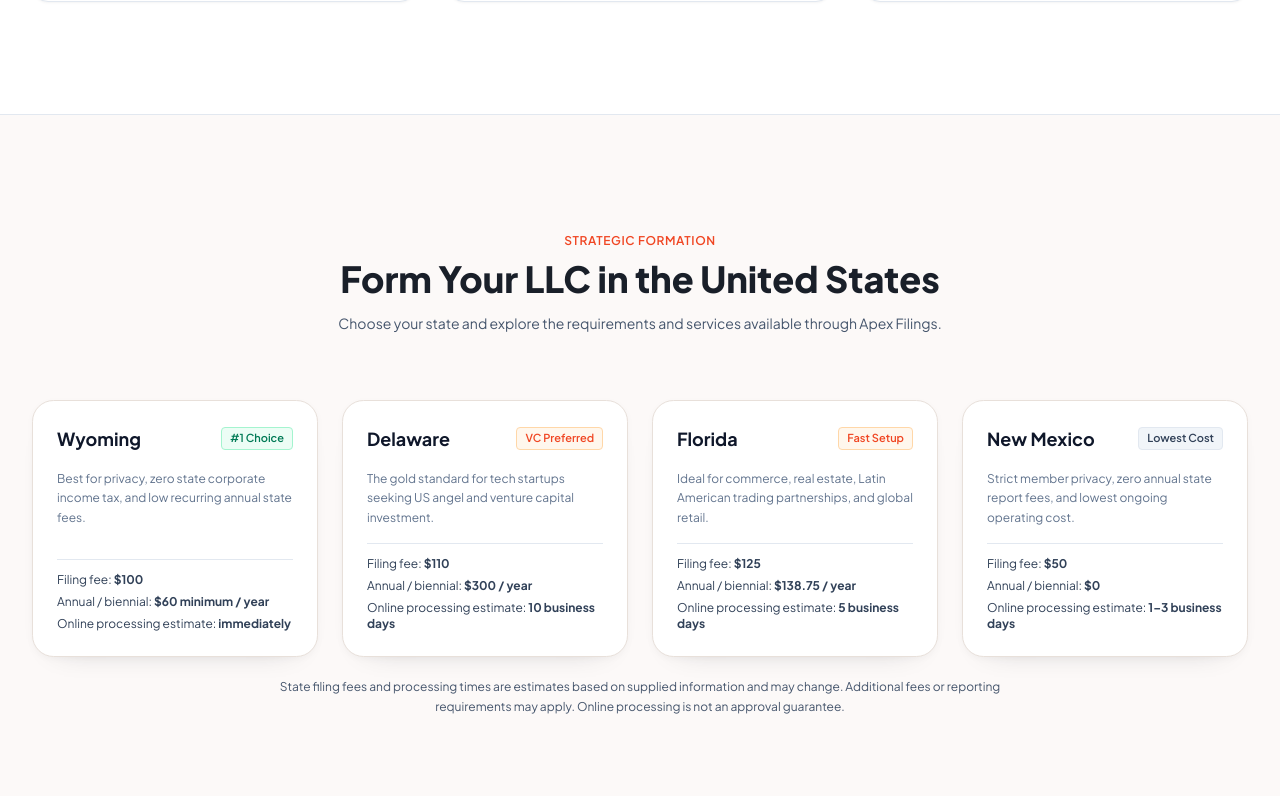
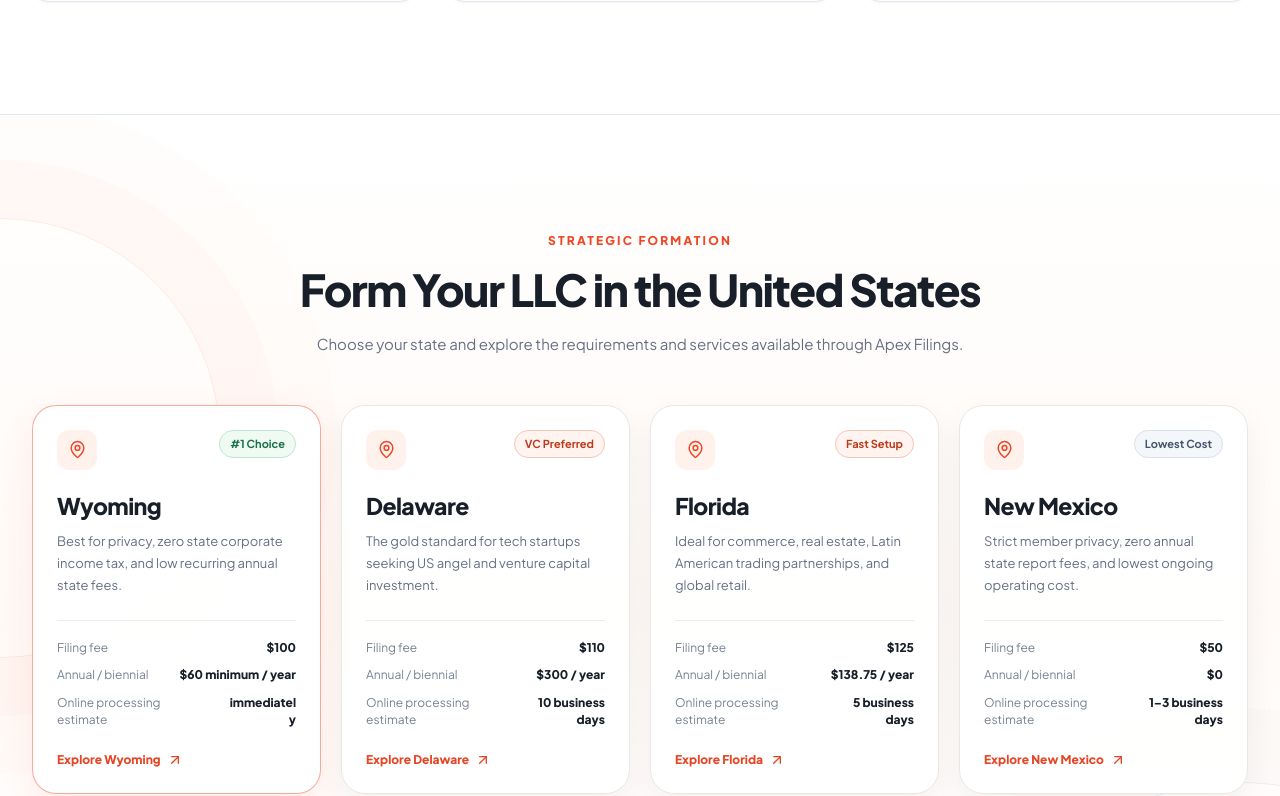
Before and after one commit to oqashakhan/apexfilings, a React (Vite) app: page / in a window 1280 px wide. Shown: the part 9896-10692 px from the top of the page. Built offline with nearby package versions, Linux system fonts and the light colour scheme; no server answers.

Commit message:
footer added

```diff
--- /dev/null
+++ b/src/components/sections/TopStatesSection.css
@@ -0,0 +1,80 @@
+.top-states-section {
+  position: relative;
+  isolation: isolate;
+  overflow: hidden;
+  padding: clamp(80px, 8vw, 112px) 0;
+  background: linear-gradient(180deg, #fff 0%, #fffaf7 58%, #fff 100%);
+}
+
+.top-states-decor,
+.top-states-decor::before,
+.top-states-decor::after { position: absolute; pointer-events: none; }
+.top-states-decor { inset: 0; z-index: -1; overflow: hidden; }
+.top-states-decor::before {
+  content: '';
+  width: 440px;
+  height: 440px;
+  left: -220px;
+  top: 12%;
+  border: 1px solid rgba(240, 70, 35, .11);
+  border-radius: 50%;
+  box-shadow: 0 0 0 58px rgba(240, 70, 35, .018), 0 0 0 116px rgba(240, 70, 35, .012);
+}
+.top-states-decor::after {
+  content: '';
+  width: 540px;
+  height: 540px;
+  right: -230px;
+  bottom: -350px;
+  border: 1px solid rgba(25, 31, 41, .07);
+  border-radius: 50%;
+  box-shadow: 0 0 0 74px rgba(25, 31, 41, .012);
+}
+
+.top-states-container { position: relative; width: min(100% - 32px, 1280px); margin: 0 auto; }
+.top-states-intro { max-width: 700px; margin: 0 auto 48px; text-align: center; }
+.top-states-eyebrow { color: #f04623; font-size: 12px; font-weight: 800; letter-spacing: .18em; text-transform: uppercase; }
+.top-states-intro h2 { margin: 13px 0 0; color: #191f29; font-size: clamp(30px, 3.5vw, 44px); font-weight: 800; letter-spacing: -.035em; line-height: 1.15; }
+.top-states-intro p { margin: 16px auto 0; color: #667085; font-size: 15px; line-height: 1.7; }
+.top-states-grid { display: grid; grid-template-columns: repeat(4, minmax(0, 1fr)); gap: 20px; }
+
+.top-state-card {
+  display: flex;
+  min-width: 0;
+  min-height: 380px;
+  flex-direction: column;
+  align-items: stretch;
+  padding: 24px;
+  border: 1px solid #e8e7e6;
+  border-radius: 24px;
+  background: rgba(255, 255, 255, .94);
+  box-shadow: 0 10px 32px rgba(25, 31, 41, .055);
+  color: #191f29;
+  text-align: left;
+  cursor: pointer;
+  transition: transform 240ms ease, border-color 240ms ease, box-shadow 240ms ease;
+}
+.top-state-card:hover { transform: translateY(-4px); border-color: #f2b19f; box-shadow: 0 20px 42px rgba(25, 31, 41, .095); }
+.top-state-card:focus-visible { outline: 3px solid #f04623; outline-offset: 4px; }
+.top-state-card--featured { border-color: rgba(240, 70, 35, .45); box-shadow: 0 12px 36px rgba(240, 70, 35, .09); }
+.top-state-card__top { display: flex; min-height: 42px; align-items: flex-start; justify-content: space-between; gap: 8px; }
+.top-state-card__icon { display: grid; width: 40px; height: 40px; flex: none; place-items: center; border-radius: 12px; background: #fff2ed; color: #f04623; }
+.top-state-card__badge { display: inline-flex; max-width: 100%; min-height: 28px; align-items: center; padding: 4px 10px; border: 1px solid #f5c6b8; border-radius: 999px; background: #fff4f0; color: #bd391b; font-size: 11px; font-weight: 700; line-height: 1.25; white-space: nowrap; }
+.top-state-card--emerald .top-state-card__badge { border-color: #bde7d3; background: #effaf3; color: #177047; }
+.top-state-card--slate .top-state-card__badge { border-color: #d8e1ea; background: #f3f6fa; color: #475569; }
+.top-state-card__name { display: block; margin-top: 20px; font-size: 23px; font-weight: 800; letter-spacing: -.025em; line-height: 1.2; }
+.top-state-card__description { display: block; min-height: 69px; margin-top: 10px; color: #667085; font-size: 13px; line-height: 1.7; }
+.top-state-card__details { display: grid; gap: 11px; margin-top: 21px; padding-top: 19px; border-top: 1px solid #ecebed; }
+.top-state-card__detail { display: flex; align-items: baseline; justify-content: space-between; gap: 12px; font-size: 12px; line-height: 1.4; }
+.top-state-card__detail > span { color: #778291; }
+.top-state-card__detail strong { max-width: 58%; color: #191f29; font-size: 12px; font-weight: 750; text-align: right; overflow-wrap: anywhere; }
+.top-state-card__action { display: flex; align-items: center; gap: 6px; margin-top: auto; padding-top: 22px; color: #e64625; font-size: 12px; font-weight: 800; }
+.top-state-card__action svg { transition: transform 240ms ease; }
+.top-state-card:hover .top-state-card__action svg { transform: translate(2px, -2px); }
+.top-states-notice { max-width: 750px; margin: 28px auto 0; color: #7a8492; font-size: 12px; line-height: 1.6; text-align: center; }
+
+@media (min-width: 640px) { .top-states-container { width: min(100% - 48px, 1280px); } }
+@media (min-width: 1024px) { .top-states-container { width: min(100% - 64px, 1280px); } }
+@media (max-width: 1023px) { .top-states-grid { grid-template-columns: repeat(2, minmax(0, 1fr)); } .top-state-card { min-height: 355px; } }
+@media (max-width: 639px) { .top-states-grid { grid-template-columns: 1fr; gap: 16px; } .top-states-intro { margin-bottom: 36px; } .top-state-card { min-height: 0; padding: 22px; } .top-state-card__description { min-height: 0; } .top-states-decor::after { opacity: .55; } }
+@media (prefers-reduced-motion: reduce) { .top-state-card, .top-state-card__action svg { transition: none; } .top-state-card:hover, .top-state-card:hover .top-state-card__action svg { transform: none; } }
--- a/src/components/sections/TopStatesSection.tsx
+++ b/src/components/sections/TopStatesSection.tsx
@@ -1,74 +1,61 @@
+import { ArrowUpRight, MapPin } from 'lucide-react';
 import { TOP_STATES } from '../../data/states';
 import { STATE_DATA_NOTICE, US_STATES } from '../../data/usStates';
 import { TopState } from '../../types';
+import './TopStatesSection.css';
 
 interface TopStatesSectionProps {
   onSelectState: (state: TopState) => void;
 }
 
 export function TopStatesSection({ onSelectState }: TopStatesSectionProps) {
-  const getBadgeClasses = (variant: TopState['tagVariant']) => {
-    switch (variant) {
-      case 'emerald':
-        return 'text-emerald-700 bg-emerald-50 border-emerald-200';
-      case 'brand':
-        return 'text-[#F04623] bg-orange-50 border-orange-200';
-      case 'slate':
-      default:
-        return 'text-slate-700 bg-slate-100 border-slate-200';
-    }
-  };
-
   return (
-    <section className="py-20 lg:py-28 relative bg-[#fcf9f8]" id="states">
-      <div className="max-w-7xl mx-auto px-4 sm:px-6 lg:px-8">
-        <div className="text-center max-w-2xl mx-auto mb-16">
-          <span className="text-[#F04623] text-xs font-semibold tracking-wider uppercase">
-            Strategic Formation
-          </span>
-          <h2 className="text-3xl sm:text-4xl font-extrabold text-[#0F172A] mt-2">
-            Form Your LLC in the United States
-          </h2>
-          <p className="text-slate-600 text-sm mt-3">
-            Choose your state and explore the requirements and services available through Apex Filings.
-          </p>
+    <section className="top-states-section" id="states" aria-labelledby="top-states-title">
+      <div className="top-states-decor" aria-hidden="true" />
+      <div className="top-states-container">
+        <div className="top-states-intro">
+          <span className="top-states-eyebrow">Strategic Formation</span>
+          <h2 id="top-states-title">Form Your LLC in the United States</h2>
+          <p>Choose your state and explore the requirements and services available through Apex Filings.</p>
         </div>
 
-        <div className="grid grid-cols-1 sm:grid-cols-2 lg:grid-cols-4 gap-6">
-          {TOP_STATES.map((state) => {
+        <div className="top-states-grid">
+          {TOP_STATES.map((state, index) => {
             const stateData = US_STATES.find((item) => item.name === state.name);
             return (
-            <div
-              key={state.id}
-              onClick={() => onSelectState(state)}
-              className="card-glass p-6 rounded-2xl border-slate-200 hover:border-orange-300 transition-[transform,background-color,border-color,box-shadow,color] cursor-pointer group flex flex-col justify-between"
-            >
-              <div>
-                <div className="flex items-center justify-between mb-4">
-                  <span className="text-lg font-bold text-[#0F172A] group-hover:text-[#F04623] transition-colors">
-                    {state.name}
+              <button
+                key={state.id}
+                type="button"
+                onClick={() => onSelectState(state)}
+                className={`top-state-card top-state-card--${state.tagVariant}${index === 0 ? ' top-state-card--featured' : ''}`}
+              >
+                <span className="top-state-card__top">
+                  <span className="top-state-card__icon"><MapPin size={19} strokeWidth={1.9} aria-hidden="true" /></span>
+                  <span className="top-state-card__badge">{state.tag}</span>
+                </span>
+                <span className="top-state-card__name">{state.name}</span>
+                <span className="top-state-card__description">{state.description}</span>
+
+                <span className="top-state-card__details">
+                  <span className="top-state-card__detail">
+                    <span>Filing fee</span>
+                    <strong>{stateData?.filingFee == null ? 'Not provided' : `$${stateData.filingFee}`}</strong>
                   </span>
-                  <span
-                    className={`text-[11px] font-semibold border px-2 py-0.5 rounded ${getBadgeClasses(
-                      state.tagVariant
-                    )}`}
-                  >
-                    {state.tag}
+                  <span className="top-state-card__detail">
+                    <span>Annual / biennial</span>
+                    <strong>{stateData?.recurringFeeDescription ?? 'Not provided'}</strong>
                   </span>
-                </div>
-
-                <p className="text-xs text-slate-500 mb-4 leading-relaxed">{state.description}</p>
-              </div>
-
-              <div className="space-y-1.5 border-t border-slate-200 pt-3 text-xs text-slate-700">
-                <p>Filing fee: <strong>{stateData?.filingFee == null ? 'Not provided' : `$${stateData.filingFee}`}</strong></p>
-                <p>Annual / biennial: <strong>{stateData?.recurringFeeDescription ?? 'Not provided'}</strong></p>
-                <p>Online processing estimate: <strong>{stateData?.processingTimeLabel ?? 'Not listed'}</strong></p>
-              </div>
-            </div>
-          ); })}
+                  <span className="top-state-card__detail">
+                    <span>Online processing estimate</span>
+                    <strong>{stateData?.processingTimeLabel ?? 'Not listed'}</strong>
+                  </span>
+                </span>
+                <span className="top-state-card__action">Explore {state.name} <ArrowUpRight size={16} aria-hidden="true" /></span>
+              </button>
+            );
+          })}
         </div>
-        <p className="mx-auto mt-5 max-w-3xl text-center text-xs leading-5 text-slate-600">{STATE_DATA_NOTICE} Online processing is not an approval guarantee.</p>
+        <p className="top-states-notice">{STATE_DATA_NOTICE} Online processing is not an approval guarantee.</p>
       </div>
     </section>
   );
```
Also changed, not shown: src/components/layout/Footer.css (+72 -6 lines), src/components/layout/Footer.tsx (+69 -72 lines).
